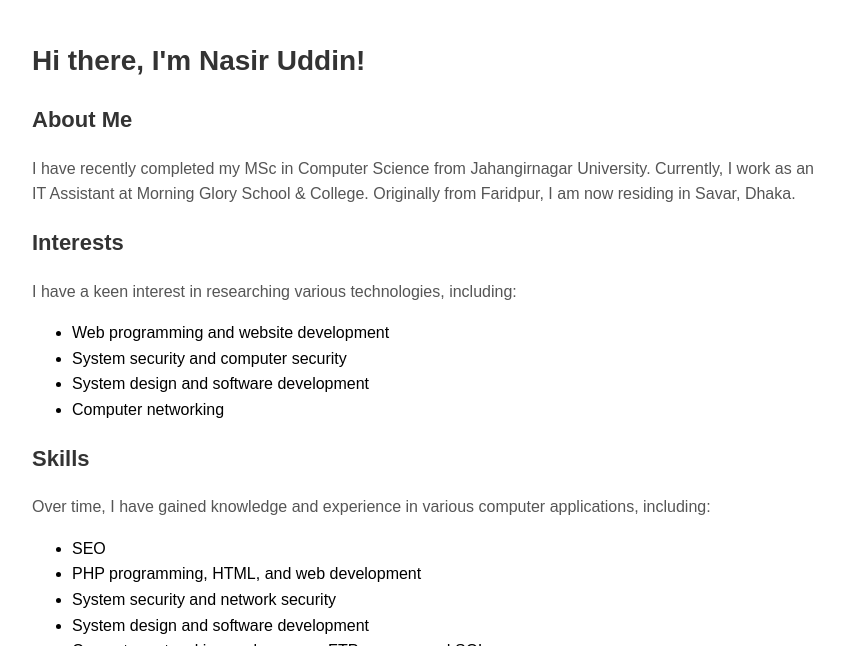
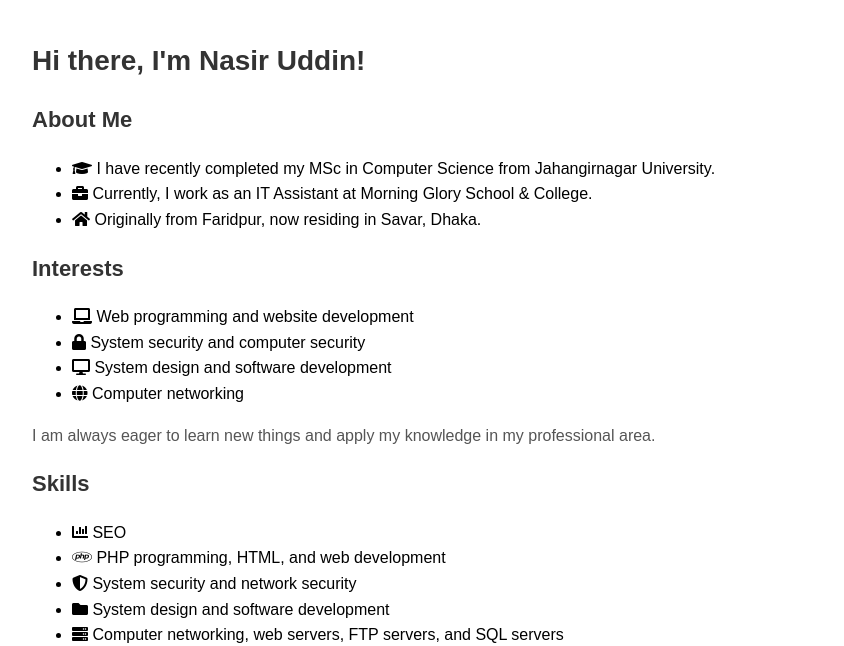
Before and after one commit to nasirit/nasirit.github.io, a plain HTML site: page index.html in a window 1280 px wide. Shown: the top 646 px of the page, without its empty margins (208-1052 px from the left). Drawn offline with nearby package versions, Linux system fonts and the light colour scheme.

Commit message:
Update index.html

```diff
--- a/index.html
+++ b/index.html
@@ -41,45 +41,42 @@
 </head>
 
 <body>
-  <h1>Hi there, I'm Nasir Uddin!</h1>
+  <h1>Hi there, I'm Nasir Uddin! <i class="fas fa-wave"></i></h1>
 
   <h2>About Me</h2>
-  <p>I have recently completed my MSc in Computer Science from Jahangirnagar University. Currently, I work as an IT Assistant at Morning Glory School & College. Originally from Faridpur, I am now residing in Savar, Dhaka.</p>
+  <ul>
+    <li><i class="fas fa-graduation-cap"></i> I have recently completed my MSc in Computer Science from Jahangirnagar University.</li>
+    <li><i class="fas fa-briefcase"></i> Currently, I work as an IT Assistant at Morning Glory School & College.</li>
+    <li><i class="fas fa-home"></i> Originally from Faridpur, now residing in Savar, Dhaka.</li>
+  </ul>
 
   <h2>Interests</h2>
-  <p>I have a keen interest in researching various technologies, including:</p>
   <ul>
-    <li>Web programming and website development</li>
-    <li>System security and computer security</li>
-    <li>System design and software development</li>
-    <li>Computer networking</li>
+    <li><i class="fas fa-laptop"></i> Web programming and website development</li>
+    <li><i class="fas fa-lock"></i> System security and computer security</li>
+    <li><i class="fas fa-desktop"></i> System design and software development</li>
+    <li><i class="fas fa-globe"></i> Computer networking</li>
   </ul>
 
+  <p>I am always eager to learn new things and apply my knowledge in my professional area.</p>
+
   <h2>Skills</h2>
-  <p>Over time, I have gained knowledge and experience in various computer applications, including:</p>
   <ul>
-    <li>SEO</li>
-    <li>PHP programming, HTML, and web development</li>
-    <li>System security and network security</li>
-    <li>System design and software development</li>
-    <li>Computer networking, web servers, FTP servers, and SQL servers</li>
-    <li>Windows OS and Linux OS</li>
-    <li>Configuring PCs, network routers, CCTV systems, and security devices</li>
+    <li><i class="fas fa-chart-bar"></i> SEO</li>
+    <li><i class="fab fa-php"></i> PHP programming, HTML, and web development</li>
+    <li><i class="fas fa-shield-alt"></i> System security and network security</li>
+    <li><i class="fas fa-folder"></i> System design and software development</li>
+    <li><i class="fas fa-server"></i> Computer networking, web servers, FTP servers, and SQL servers</li>
+    <li><i class="fab fa-windows"></i> Windows OS and Linux OS</li>
+    <li><i class="fas fa-cogs"></i> Configuring PCs, network routers, CCTV systems, and security devices</li>
   </ul>
 
   <h2>Passion and Motivation</h2>
   <p>I am passionate about my work, considering it both a profession and a hobby. I take pride in staying up-to-date with the latest developments in the field of technology and strive to continuously improve my skills and knowledge.</p>
 
-  <p>Feel free to visit my website at <a href="https://www.nasirit.com">www.nasirit.com</a> to learn more about my projects and achievements.</p>
+  <p>Feel free to visit my website at <a href="https://www.nasirit.com">www.nasirit.com</a></p>
 
   <p>Thank you for taking the time to get to know me. Feel free to connect with me and explore my repositories!</p>
-
-  <!-- Example usage of Font Awesome icon -->
-  <p><i class="fas fa-info-circle"></i> Information</p>
-
-  <!-- Example usage of Bootstrap icon -->
-  <p><i class="bi bi-check-circle-fill"></i> Success</p>
-
 </body>
 
 </html>
```
